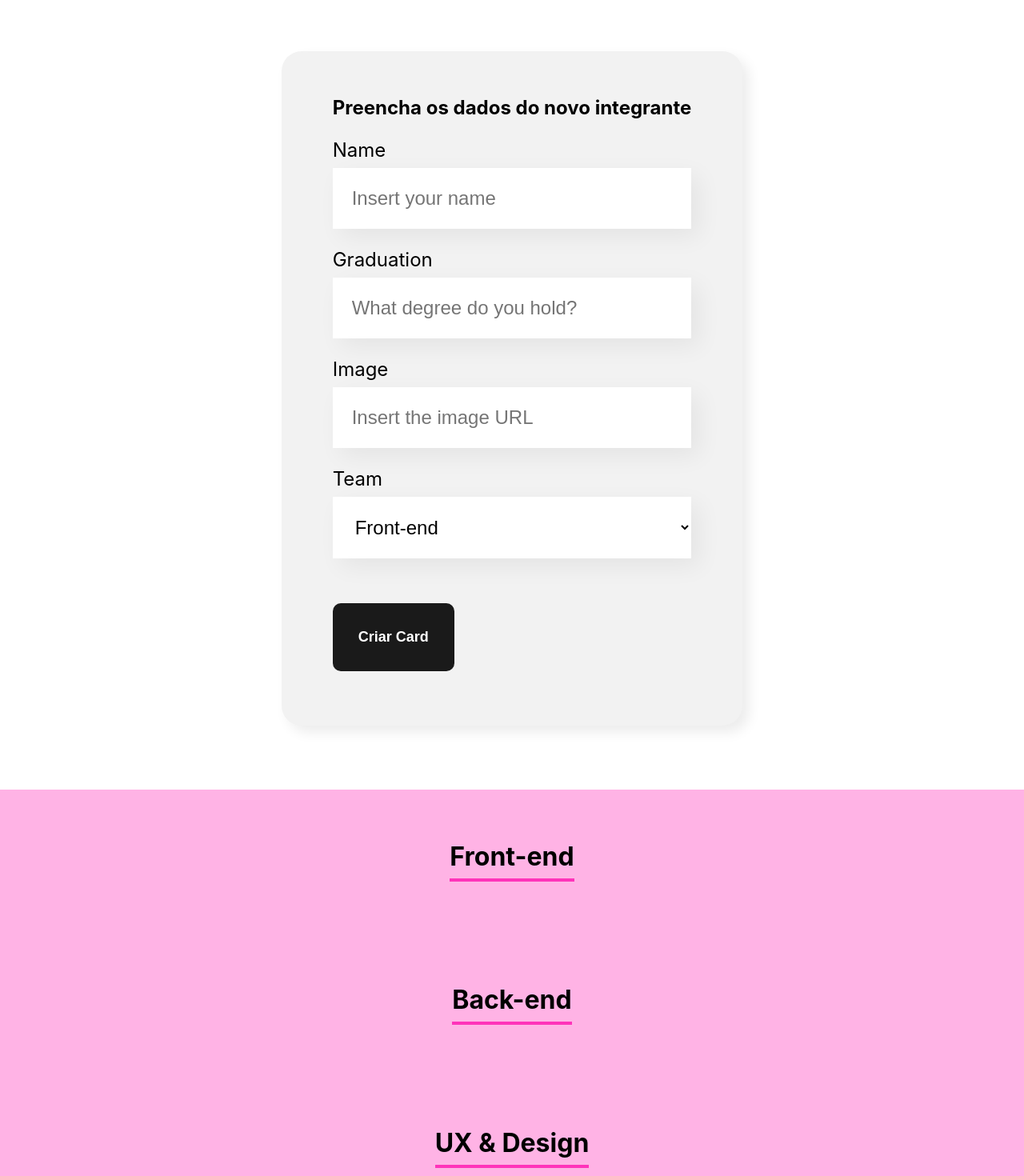
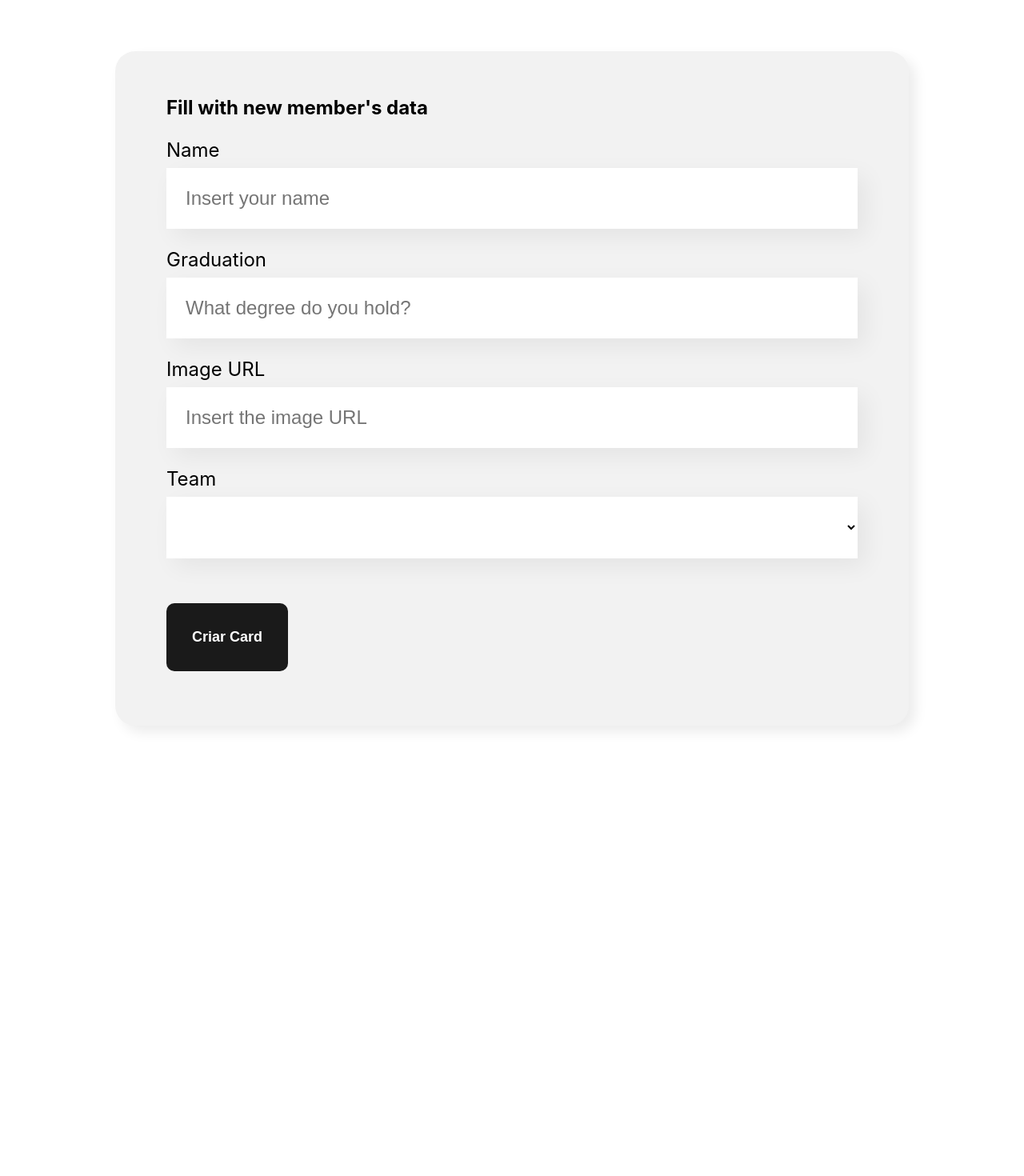
Before and after one commit to kauajuno/Orb-Team-Manager, a React (Create React App) app: page / in a window 1280 px wide. Shown: the part 100-1570 px from the top of the page at 80% size. After the commit the page ends 1087 px from the top, so only its background shows below. Built offline with nearby package versions, Linux system fonts and the light colour scheme.

Commit message:
[OrbTM] v1.0

```diff
--- a/src/App.js
+++ b/src/App.js
@@ -5,22 +5,55 @@ import Team from './components/team';
 
 function App() {
 
+  const teams = [
+    {
+      name: 'Front-end',
+      primaryColor: '#FF7A7A',
+      secondaryColor: '#FFD3D3'
+    },
+    {
+      name: 'Back-end',
+      primaryColor: '#FFF27A',
+      secondaryColor: '#FEFFD3'
+    },
+    {
+      name: 'DevOps',
+      primaryColor: '#BCFF67',
+      secondaryColor: '#DFFFB6'
+    },
+    {
+      name: 'UX & Design',
+      primaryColor: '#69FF81',
+      secondaryColor: '#B6FFC1'
+    },
+    {
+      name: 'Process Management',
+      primaryColor: '#9069FF',
+      secondaryColor: '#DFD3FF'
+    },
+
+  ];
+
   const [members, setMembers] = useState([]);
 
   const onNewMemberRegister = (member) => {
     setMembers([...members, member]);
-    console.log(member);
+    // console.log(member);
   }
 
   return (
     <div className="App">
       <Banner/>
-      <Form onRegister={onNewMemberRegister}/>
-      <Team name="Front-end"/>
-      <Team name="Back-end"/>
-      <Team name="UX & Design"/>
-      <Team name="DevOps"/>
-      <Team name="Proccess Management"/>
+      <Form onRegister={onNewMemberRegister} teamNames={teams.map(team => team.name)}/>
+      {teams.map(
+        team =>
+          <Team
+            key={team.name}
+            name={team.name}
+            primaryColor={team.primaryColor}
+            secondaryColor={team.secondaryColor}
+            members={members.filter(member => member.team === team.name)}
+          />)}
     </div>
   );
 }
--- a/src/components/dropdown/Dropdown.js
+++ b/src/components/dropdown/Dropdown.js
@@ -7,7 +7,8 @@ export const Dropdown = (props) => {
             <label>
                 {props.label}
             </label>
-            <select onChange={e => props.setVal(e.target.value)} required={props.mandatory} value={props.value}>
+            <select onChange={e => props.setVal(e.target.value)} required={props.mandatory} value={props.val}>
+                <option value=""></option>
                 {
                     props.itens.map(item =>{
                         return <option key={item}>{item}</option>
--- a/src/components/form/Form.css
+++ b/src/components/form/Form.css
@@ -5,6 +5,7 @@
 }
 
 .form form{
+    width: 864px;
     max-width: 80%;
     background-color: #F2F2F2;
     padding: 36px 64px;
--- a/src/components/form/Form.js
+++ b/src/components/form/Form.js
@@ -5,13 +5,8 @@ import SubmitButton from '../submit_button';
 import { useState } from 'react';
 
 export const Form = (props) => {
-    const teams = [
-        'Front-end',
-        'Back-end',
-        'DevOps',
-        'UX & Design',
-        'Proccess Management'
-    ];
+
+    const teamNames = props.teamNames;
 
     const [name, setName] = useState('');
     const [position, setPosition] = useState('');
@@ -26,12 +21,16 @@ export const Form = (props) => {
             image,
             team
         });
+        setName('');
+        setPosition('');
+        setImage('');
+        setTeam('');
     }
 
     return (
         <section className='form'>
             <form onSubmit={onSave}>
-                <h2>Preencha os dados do novo integrante</h2>
+                <h2>Fill with new member's data</h2>
                 <InputField
                     val={name}
                     setVal={name => setName(name)}
@@ -50,10 +49,10 @@ export const Form = (props) => {
                     val={image}
                     setVal={image => setImage(image)}
                     mandatory={false}
-                    label="Image"
+                    label="Image URL"
                     placeholder="Insert the image URL"
                 />
-                <Dropdown val={team} setVal={team => setTeam(team)} mandatory={true} label="Team" itens={teams} />
+                <Dropdown val={team} setVal={team => setTeam(team)} mandatory={true} label="Team" itens={teamNames} />
                 <SubmitButton>Criar Card</SubmitButton>
             </form>
         </section>
--- /dev/null
+++ b/src/components/memberCard/MemberCard.css
@@ -0,0 +1,35 @@
+.member-card {
+    width: 280px;
+}
+
+.member-card .header {
+    border-radius: 10px 10px 0px 0px;
+}
+.member-card img {
+    width: 100px;
+    border-radius: 50%;
+    position: relative;
+    bottom: -50px;
+}
+
+.member-card .desc {
+    background: #FFFFFF;
+    box-shadow: 5px 5px 15px rgba(0, 0, 0, 0.08);
+    border-radius: 0px 0px 10px 10px;
+    padding-top: 90px;
+    padding-bottom: 40px;
+}
+
+.member-card .desc h4 {
+    font-size: 18px;
+    line-height: 22px;
+    font-weight: bold;
+    margin-bottom: 8px;
+}
+
+.member-card .desc h5 {
+    font-size: 18px;
+    line-height: 22px;
+    color: #212121;
+    padding: 0 16px;
+}
--- /dev/null
+++ b/src/components/memberCard/MemberCard.js
@@ -0,0 +1,15 @@
+import './MemberCard.css'
+
+export const MemberCard = ({name, image, position, colorDecoration}) => {
+    return(
+        <div className='member-card'>
+            <div className='header' style={{backgroundColor: colorDecoration}}>
+                <img src={image} alt={name}/>
+            </div>
+            <div className='desc'>
+                <h4 style={{color: colorDecoration}}>{name}</h4>
+                <h5>{position}</h5>
+            </div>
+        </div>
+    );
+}
--- /dev/null
+++ b/src/components/memberCard/index.js
@@ -0,0 +1,3 @@
+import { MemberCard } from "./MemberCard";
+
+export default MemberCard;
--- a/src/components/team/Team.css
+++ b/src/components/team/Team.css
@@ -1,12 +1,19 @@
 .team{
-    background-color: #ffb3e5;
     padding: 2rem;
     text-align: center;
 }
 
 .team h3{
     font-size: 2rem;
-    border-bottom: 4px solid #ff33ba;
+    border-bottom: 4px solid;
     display: inline-block;
     padding-bottom: 8px;
 }
+
+.team-members{
+    margin-top: 24px;
+    display: flex;
+    justify-content: center;
+    gap: 24px;
+    flex-wrap: wrap;
+}
--- a/src/components/team/Team.js
+++ b/src/components/team/Team.js
@@ -1,9 +1,13 @@
+import { MemberCard } from '../memberCard/MemberCard';
 import './Team.css'
 
 export const Team = (props) => {
     return(
-        <section className='team'>
-            <h3>{props.name}</h3>
+        props.members.length > 0 && <section style={{backgroundColor: props.secondaryColor}} className='team'>
+            <h3 style={{borderColor: props.primaryColor}}>{props.name}</h3>
+            <div className='team-members'>
+                {props.members.map(member => <MemberCard key={member.name} name={member.name} position={member.position} image={member.image} colorDecoration={props.primaryColor}/>)}
+            </div>
         </section>
     );
 }
```
